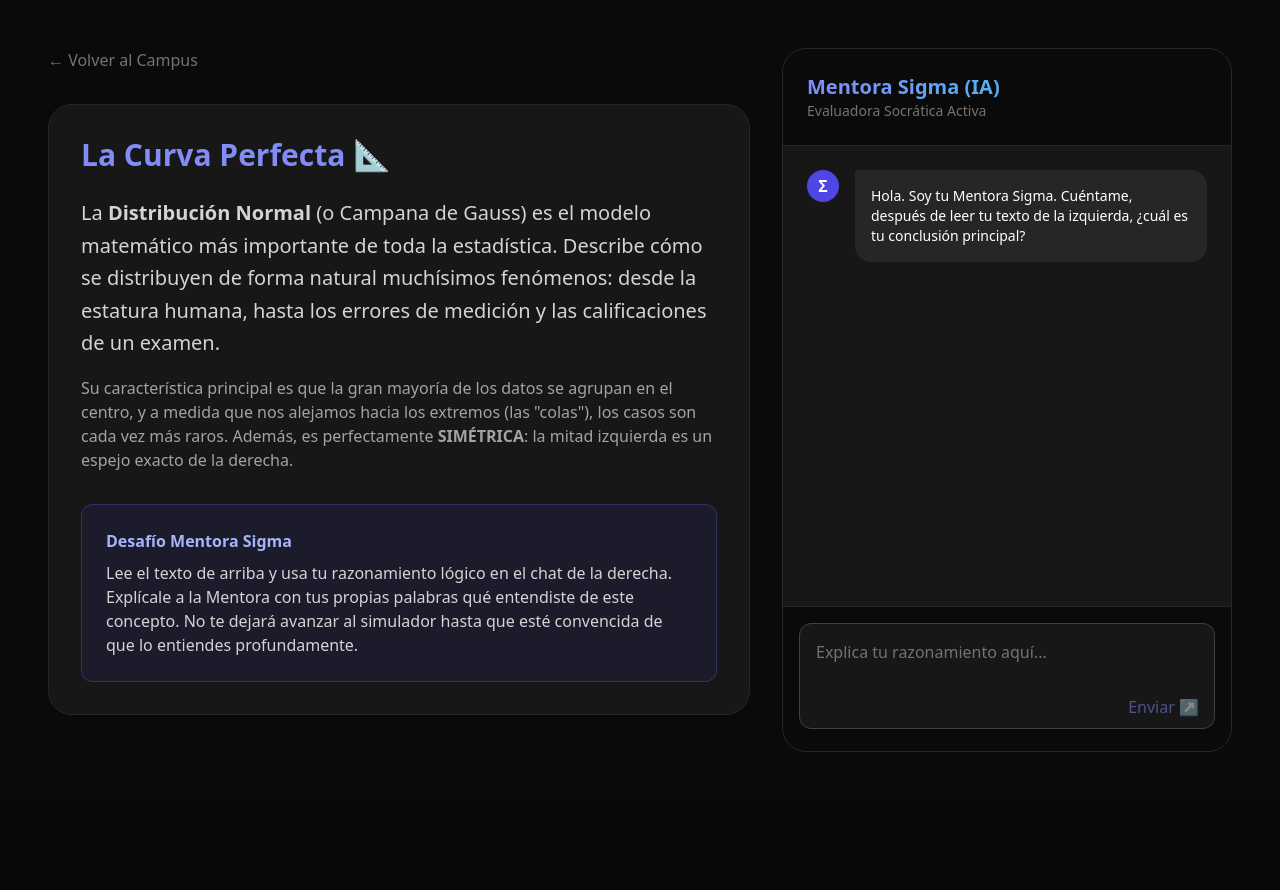
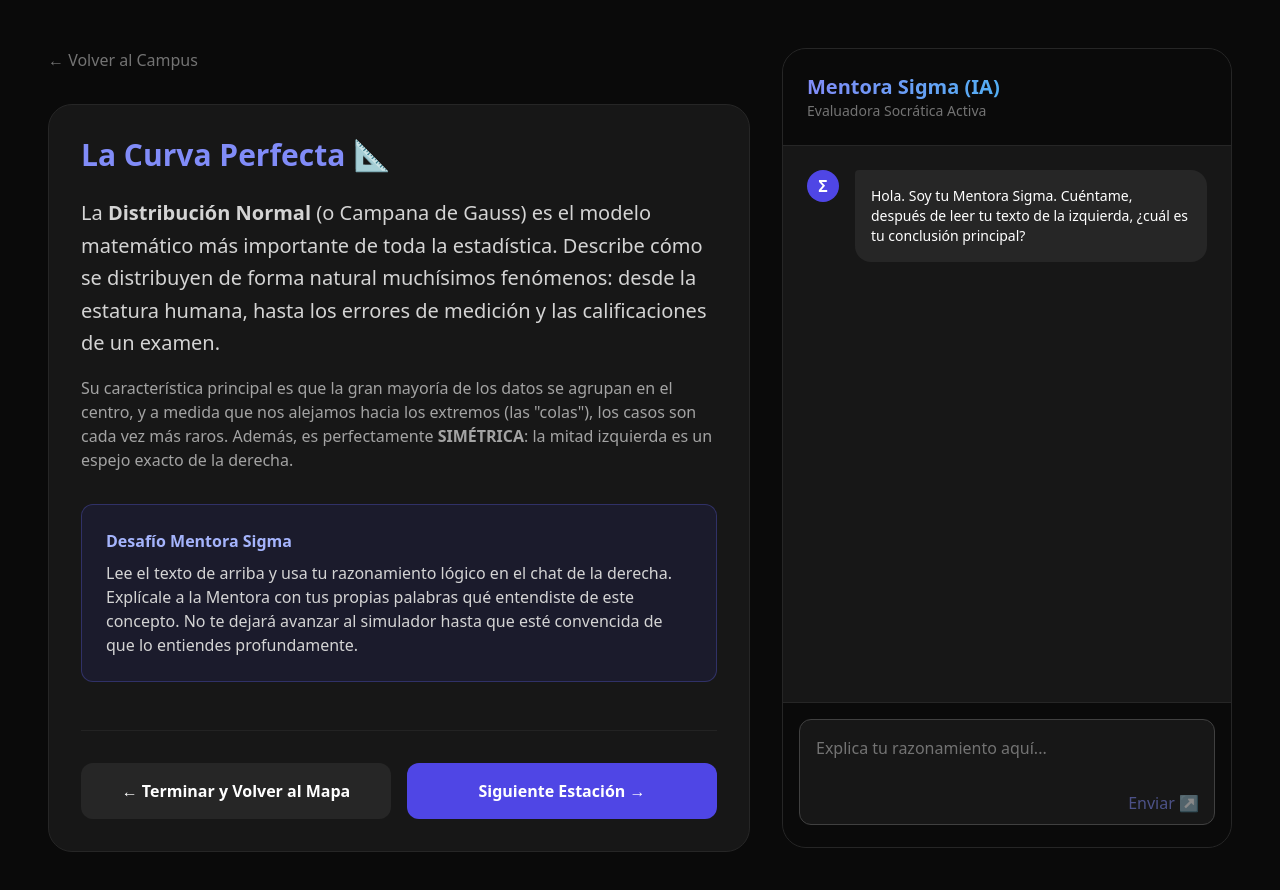
Before and after one commit to maramire2001/Campana-de-Gauss, a Next.js app: page /campus/station/1 in a window 1280 px wide. Shown: the top 890 px of the page. Before the commit the page ends 800 px from the top, so only its background shows below. Built offline with nearby package versions, Linux system fonts and the light colour scheme.

Commit message:
Añadir botones de navegación en estaciones teóricas

```diff
--- a/src/app/campus/station/[id]/page.tsx
+++ b/src/app/campus/station/[id]/page.tsx
@@ -111,6 +111,23 @@ export default function StationPage({ params }: { params: { id: string } }) {
               </p>
             </div>
           </div>
+
+          <div className="mt-12 pt-8 border-t border-white/5 flex flex-wrap gap-4">
+            <Link
+              href="/campus"
+              className="px-8 py-4 bg-neutral-800 hover:bg-neutral-700 rounded-xl font-bold transition flex-1 text-center"
+            >
+              ← Terminar y Volver al Mapa
+            </Link>
+            {stationId < 6 && (
+              <Link
+                href={`/campus/station/${stationId + 1}`}
+                className="px-8 py-4 bg-indigo-600 hover:bg-indigo-500 rounded-xl font-bold transition flex-1 text-center"
+              >
+                Siguiente Estación →
+              </Link>
+            )}
+          </div>
         </div>
       </div>
 
```
Also changed, not shown: 1 other file (tests, documents, lock files or other folders).
